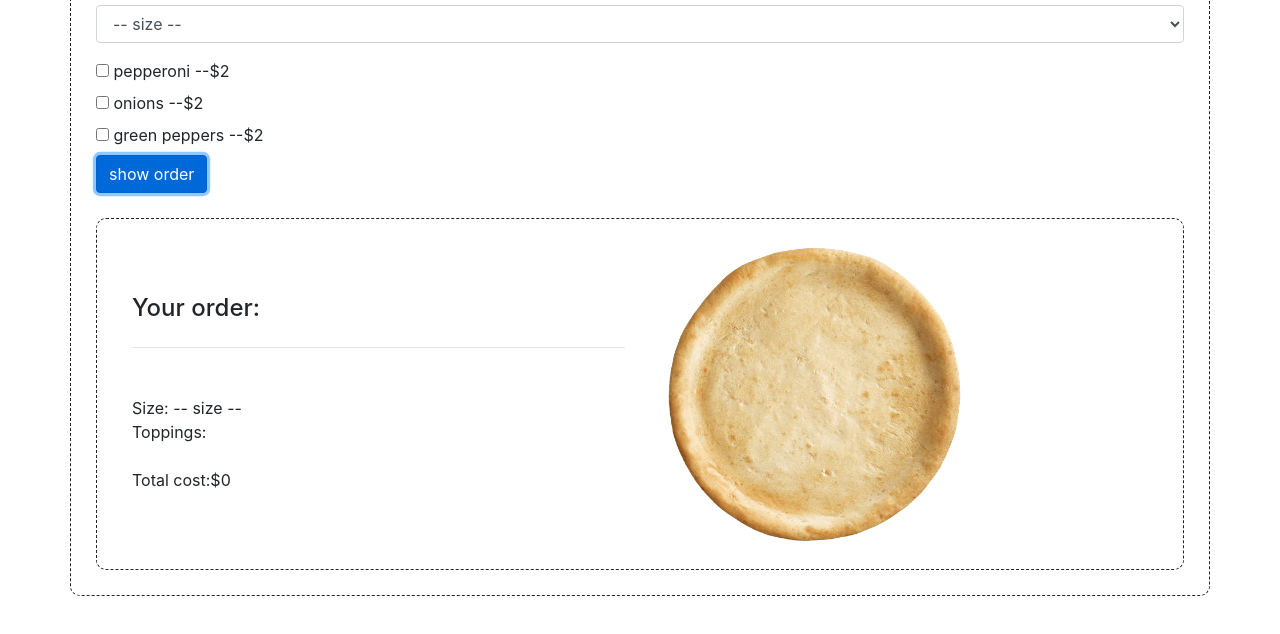
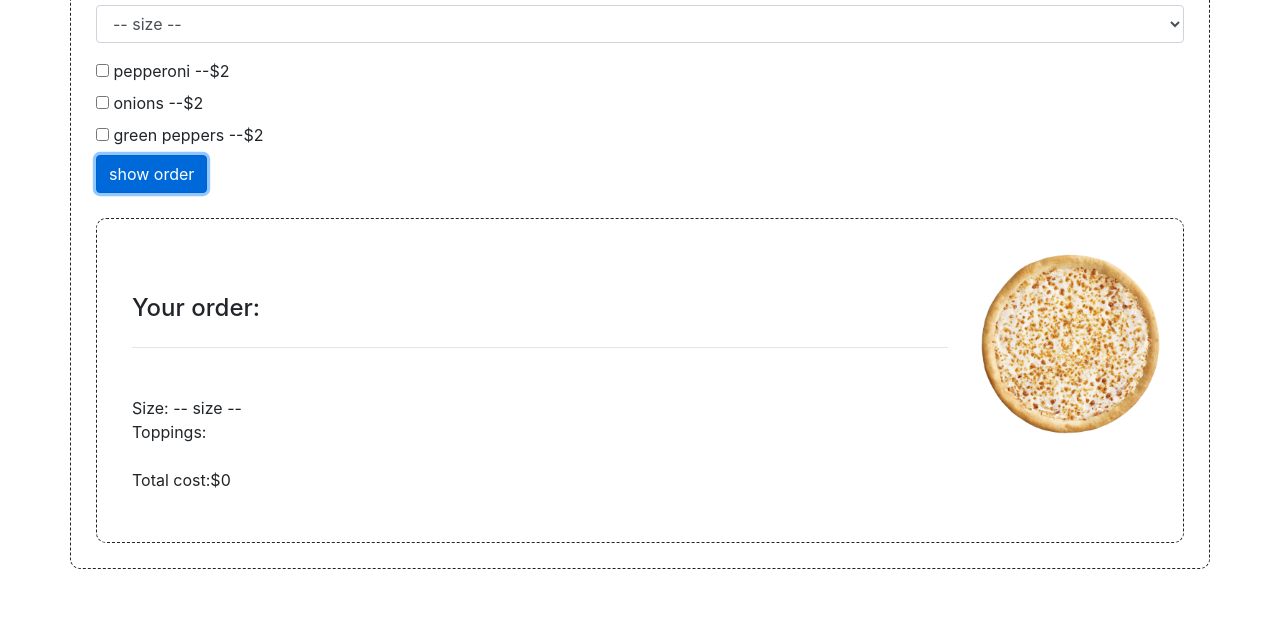
Before and after one commit to RichterBros/pizza-parlor2, a plain HTML site: page index.html in a window 1280 px wide. Both pictures are taken after a click on the button "show order". Shown: the part 134-768 px from the top of the page. Drawn offline with Linux system fonts and the light colour scheme.

Commit message:
add styles

```diff
--- a/css/styles.css
+++ b/css/styles.css
@@ -8,11 +8,24 @@
 
 }
 
-#pizza-crust{
-
+.pizza-crust{
+    background-image: url("../img/cheesePizza.png");
+    background-size: contain;
+    background-repeat: no-repeat;
     display: none;
+height: 200px;
+width: 200px;
 }
 
+.pizza-crust2{
+    background-image: url("../img/pepperoniPizza.png");
+    background-size: contain;
+    background-repeat: no-repeat;
+    display: none;
+height: 200px;
+width: 200px;
+
+}
 #container-show{
 
     display: none;
--- a/index.html
+++ b/index.html
@@ -40,8 +40,8 @@
           <div class="col-sm" id="output" >
 
           </div>
-          <div class="col-sm" id ="pizza-crust">
-            <img src ="img\crust_ht_NoFinish.webp" alt="pizza" height="300" width="300">
+          <div  class ="pizza-crust">
+
 
 
           </div>
--- a/js/scripts.js
+++ b/js/scripts.js
@@ -53,8 +53,11 @@ $(document).ready(function(){
        console.log(pizza)
     $("#output").html("<h4>Your order:</h4>" +  "<hr class='my-4'></hr>" + "<br>" +  "Size:" + " " + $("#size option:selected").text() + "<br>" + "Toppings:" + pizza.toppings.join("") + "<br>"  + "</ul>" + "<br>" + "Total cost:" + "$" + pizza.cost)
 
+    if (pizza.toppings.includes("<li>pepperoni --$2")){
+        $(".pizza-crust").addClass("pizza-crust2")
+    }
     $("#output").show();
-    $("#pizza-crust").show()
+    $(".pizza-crust").show()
     $("#container-show").show()
 });
 });
```
Also changed, not shown: img/pepperoniPizza.png (added), 1 other file.
